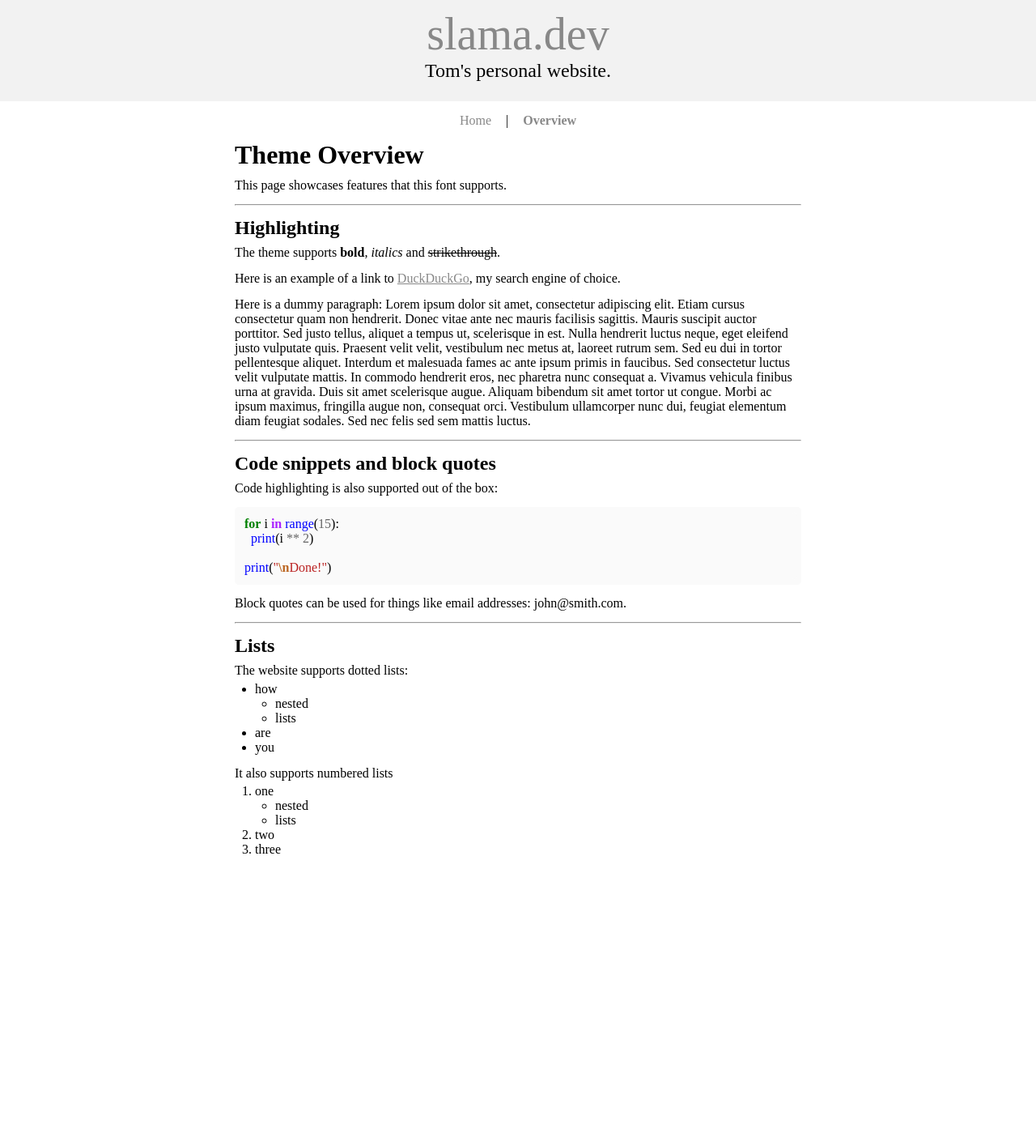
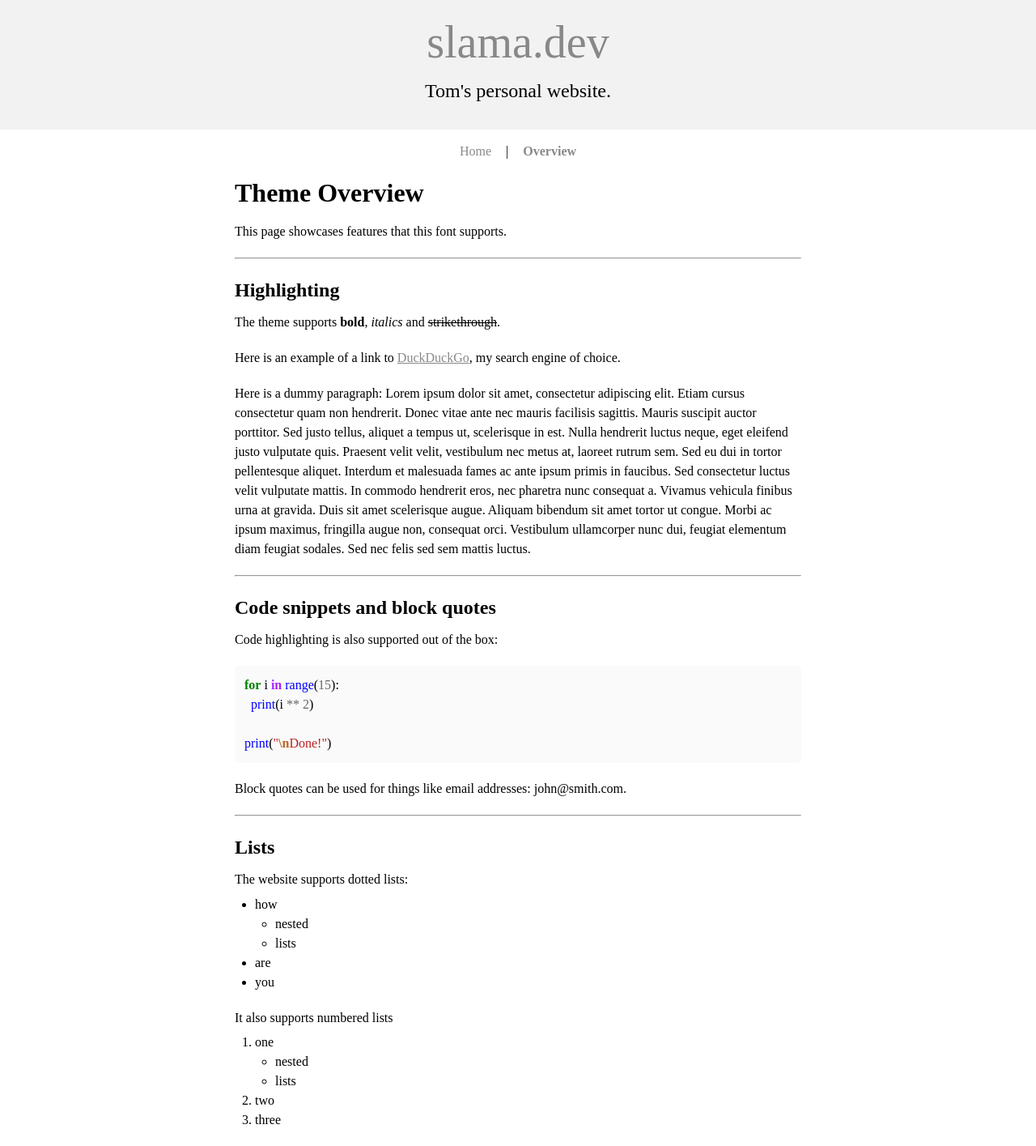
Before and after one commit to xiaoxiae/slama.dev, a Jekyll site: the page built from overview.md, in a window 1280 px wide. Shown: the whole page at 81% size. Built offline with Jekyll 4.4.1, drawn with Linux system fonts in a browser that asks for light colours; some web fonts are replaced; before the commit the page ends 1072 px from its top, so only the background shows below that.

Commit message:
adjust paragraph and title spacing

```diff
--- a/_sass/_main.scss
+++ b/_sass/_main.scss
@@ -25,10 +25,10 @@ $title-size: 350%;
 $description-size: 150%;
 
 /* text formatting */
-$line-spacing: 14px;  // spacing after paragraph
-$h1-spacing: 10px;    // spacing after h1
-$h2-spacing: 8px;     // spacing after h2
-$h3-spacing: 6px;     // spacing after h3
+$line-spacing: 20px;  // spacing after paragraph
+$h1-spacing: 12px;    // spacing after h1
+$h2-spacing: 10px;     // spacing after h2
+$h3-spacing: 8px;     // spacing after h3
 
 $list-item-left-padding: 25px;  // makes it so bullets don't stick out the page
 
@@ -108,6 +108,7 @@ $list-item-left-padding: 25px;  // makes it so bullets don't stick out the page
 body {
   font-family:"Fira Sans";
   font-weight: 300;
+  line-height: 1.5;
 
   ul, ol {
     padding-left: $list-item-left-padding;
```
